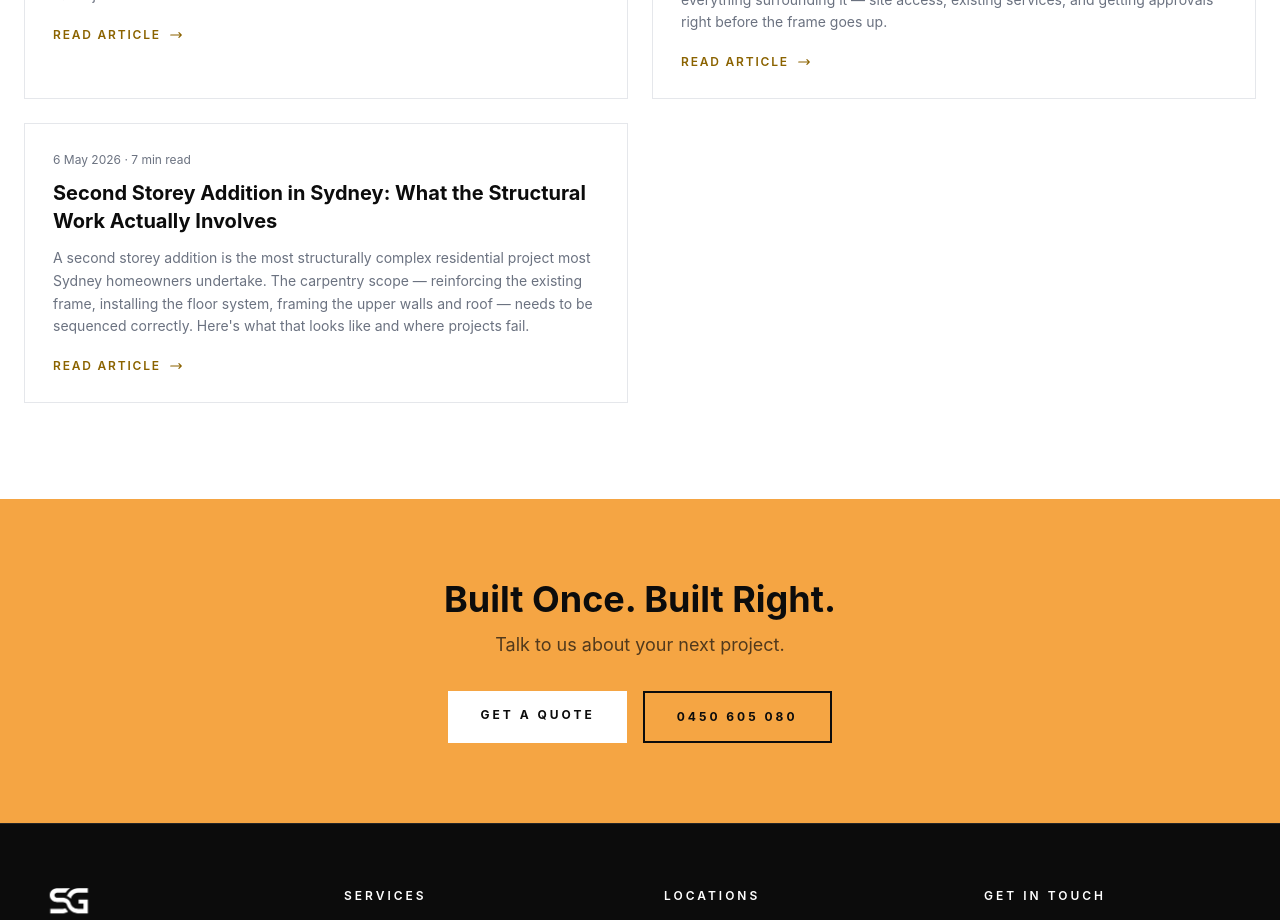
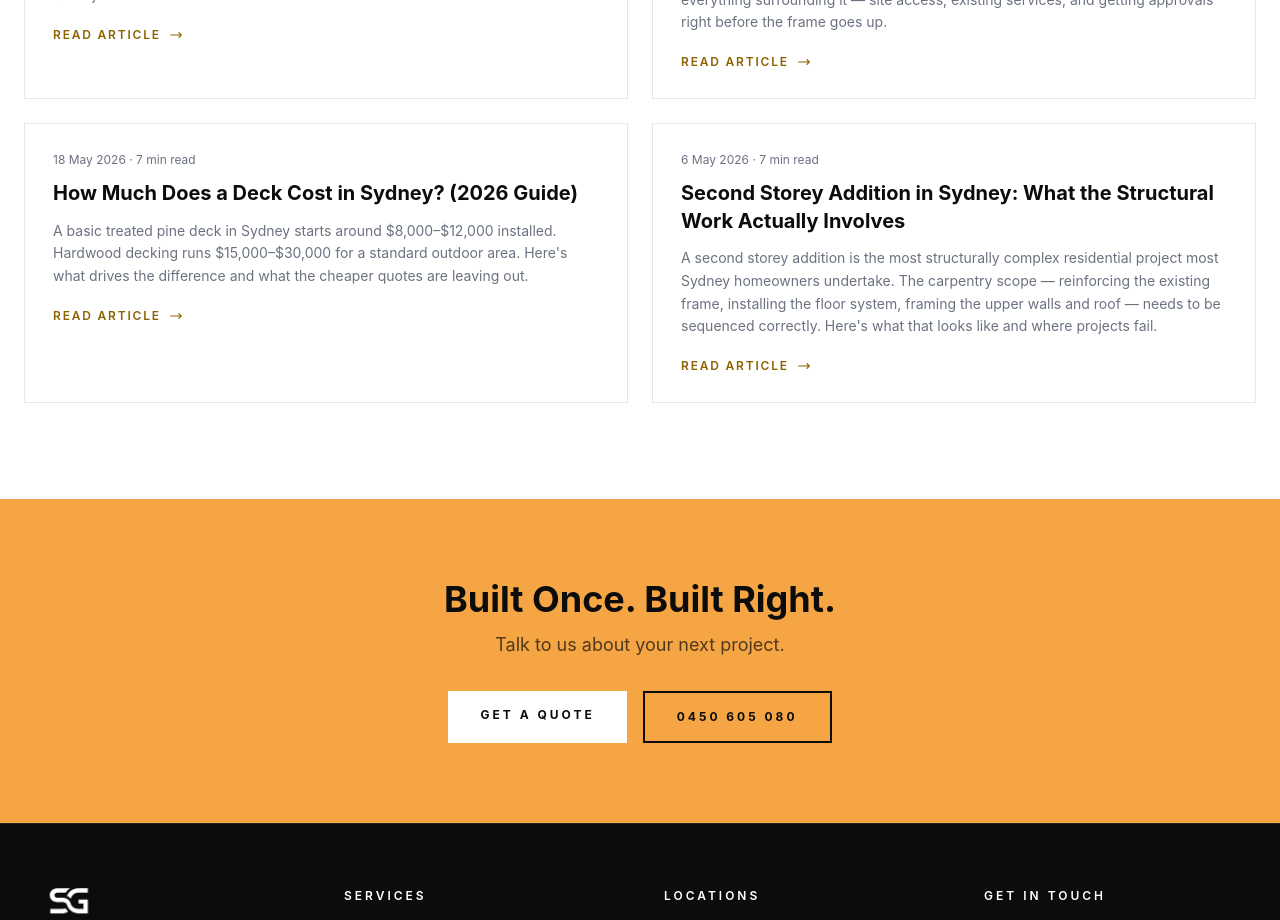
Before and after one commit to stravagroup/seo-strava, a Next.js app: page /blog in a window 1280 px wide. Shown: the part 1620-2540 px from the top of the page. Built offline with nearby package versions, Linux system fonts and the light colour scheme.

Commit message:
Add deck cost Sydney blog post

```diff
--- a/content/posts.ts
+++ b/content/posts.ts
@@ -703,6 +703,95 @@ export const posts: BlogPost[] = [
   },
 
   {
+    slug: 'deck-cost-sydney',
+    image: '/merbau-decking-around-pool.webp',
+    title: 'How Much Does a Deck Cost in Sydney? (2026 Guide)',
+    seoTitle: 'Deck Cost Sydney 2026: Realistic Pricing Guide | Strava Group',
+    seoDescription:
+      'A basic treated pine deck in Sydney starts around $8,000–$12,000. Hardwood runs $15,000–$30,000+. Here\'s what drives the price and what cheap decks cut to get there.',
+    publishDate: '2026-05-18',
+    readingTime: 7,
+    excerpt:
+      'A basic treated pine deck in Sydney starts around $8,000–$12,000 installed. Hardwood decking runs $15,000–$30,000 for a standard outdoor area. Here\'s what drives the difference and what the cheaper quotes are leaving out.',
+    sections: [
+      {
+        id: 'the-numbers',
+        heading: 'What a deck actually costs in Sydney in 2026',
+        body: [
+          'For a straightforward ground-level deck of 20–30 m² in treated pine, budget $8,000–$12,000 installed in Sydney. That assumes reasonable site access, standard bearer and joist sizing, and no engineering requirements.',
+          'Hardwood decking — spotted gum, blackbutt, ironbark — adds material cost and installation time. A comparable 20–30 m² hardwood deck runs $15,000–$22,000. Larger areas, elevated structures, engineered footings, or complex access push that higher.',
+          'Composite decking sits between the two on material cost but reduces long-term maintenance. Installed price is broadly similar to hardwood — $14,000–$20,000 for a standard area — though the substructure spec varies by manufacturer.',
+          'These are realistic estimates. A quote that comes in significantly below these numbers is not a bargain — it\'s missing something. [Read below](/blog/deck-cost-sydney/#what-cheap-quotes-cut) to understand what that something usually is.',
+        ],
+      },
+      {
+        id: 'what-drives-price',
+        heading: 'What actually drives the price',
+        body: [
+          'Timber species. Treated pine is the budget option. It\'s appropriate for ground-level residential decks where maintenance is acceptable and the aesthetic is secondary. Hardwood costs more upfront, lasts longer, and looks better for longer — spotted gum and blackbutt both maintain their appearance well in Sydney conditions with basic oiling.',
+          'Post footings. A ground-level deck on stable soil might need nothing more than post stirrups into concrete pads. An elevated deck, a deck on a slope, or one where the engineer specifies pad footings to bedrock is a different job. Footing excavation and concrete work adds $1,500–$5,000 to the cost depending on depth and count.',
+          'Site access. A flat rear yard with wide side access is an easy site. A rear yard accessed through a narrow gate with several flights of stairs above is not. Material handling, scaffold setup, and extended carry distances all add labour hours that appear in the quote.',
+          'Balustrade and handrail requirements. Under the [NCC](https://abcb.gov.au), decks over 1 m above the adjacent ground require balustrades to a minimum height of 1 m. Balustrade framing is a separate scope item from the deck structure — it adds $2,000–$6,000 depending on material, height, and run length.',
+        ],
+      },
+      {
+        id: 'what-cheap-quotes-cut',
+        heading: 'What cheap quotes are cutting',
+        body: [
+          'The substructure specification is where most cost-cutting happens. Bearers undersized for the span. Joists toenailed instead of bracketed. Posts notched instead of correctly bolted. Hardware that is the wrong grade for outdoor exposure — standard galvanised rather than hot-dip or stainless.',
+          'None of this is visible once the decking boards go down. You find out at year three when something starts shifting, or at year five when a post connection has corroded through. By then the builder is long gone.',
+          'A correctly built [deck](/services/decking-pergolas/) uses hardware rated for the exposure. Joists are bracketed, not toenailed. Beam spans are sized for the actual load, not the minimum. Posts have correct bearing and connection at both top and bottom.',
+          'The cheapest quote and the most expensive quote are often building the same deck on paper. The difference is what happens in the substructure that you\'ll never see.',
+        ],
+      },
+      {
+        id: 'permits',
+        heading: 'Do you need council approval for a deck in NSW?',
+        body: [
+          'In NSW, many residential decks qualify as exempt development under the State Environmental Planning Policy — meaning no council approval is required if the structure meets specific criteria. The main thresholds are deck area, height above ground, setbacks from the boundary, and whether the property is in a heritage conservation area.',
+          'The criteria vary by council LEP and by the specific provisions that apply to your property. A deck that qualifies as exempt in one area may require a CDC or DA in another. The practical advice: check with a private certifier before building, not after.',
+          'Heritage-listed or heritage-affected properties have tighter controls. An older home in Paddington, Balmain, or Hunters Hill may require additional approvals that standard residential properties don\'t need.',
+        ],
+      },
+      {
+        id: 'when-not-to-hire',
+        heading: 'When not to hire us',
+        body: [
+          'If you need a deck built in two weeks for the lowest possible price, we are not your builder. We book ahead, we don\'t cut specification to hit a price point, and we won\'t sacrifice substructure quality to reduce the quote.',
+          'If the deck is a simple ground-level structure on a flat site with no engineering requirements and you\'re happy with treated pine, there are cheaper options. We\'re the right call when you want it built correctly and you want it to still be correct in ten years.',
+        ],
+      },
+    ],
+    faqs: [
+      {
+        q: 'What is the cheapest type of decking in Sydney?',
+        a: 'Treated pine is the most affordable material for decking in Sydney. A ground-level treated pine deck of 20–30 m² typically starts around $8,000–$12,000 installed. The material is appropriate for the application — it\'s the substructure specification that determines whether it lasts, not the decking board choice.',
+      },
+      {
+        q: 'How long does hardwood decking last in Sydney?',
+        a: 'A correctly built hardwood deck — spotted gum, blackbutt, or ironbark — should last 25–35 years in Sydney with basic maintenance (cleaning and oiling every 1–2 years). The lifespan is primarily determined by the substructure quality and hardware specification, not the decking board species.',
+      },
+      {
+        q: 'Do I need council approval for a deck in NSW?',
+        a: 'Many residential decks in NSW qualify as exempt development if they meet size, height, and setback thresholds under the applicable SEPP and council LEP. Check with a private certifier for your specific property — particularly if it\'s in a heritage conservation area or has any heritage overlay.',
+      },
+      {
+        q: 'How long does it take to build a deck in Sydney?',
+        a: 'A standard ground-level deck of 20–40 m² takes 3–5 working days for a crew, not including any footing cure time. Elevated decks, complex sites, and structures requiring engineering take longer.',
+      },
+      {
+        q: 'Is composite decking worth the extra cost?',
+        a: 'Composite decking eliminates the annual oiling requirement of hardwood and doesn\'t crack or splinter over time. The upfront cost is broadly similar to hardwood. It\'s worth it if low maintenance is the priority. It\'s not worth it if the aesthetic of real timber is important to you — composite products have improved significantly but are still recognisably not timber.',
+      },
+    ],
+    references: [
+      { title: 'NSW Planning — Exempt Development', url: 'https://www.planning.nsw.gov.au/policy-and-legislation/housing/housing-reforms/exempt-complying-development' },
+      { title: 'Australian Building Codes Board — NCC Balustrade Requirements', url: 'https://abcb.gov.au' },
+      { title: 'WoodSolutions — Hardwood Decking Species Guide', url: 'https://www.woodsolutions.com.au' },
+    ],
+  },
+
+  {
     slug: 'second-storey-addition-sydney',
     image: '/double-story-frame.webp',
     title: 'Second Storey Addition in Sydney: What the Structural Work Actually Involves',
```
